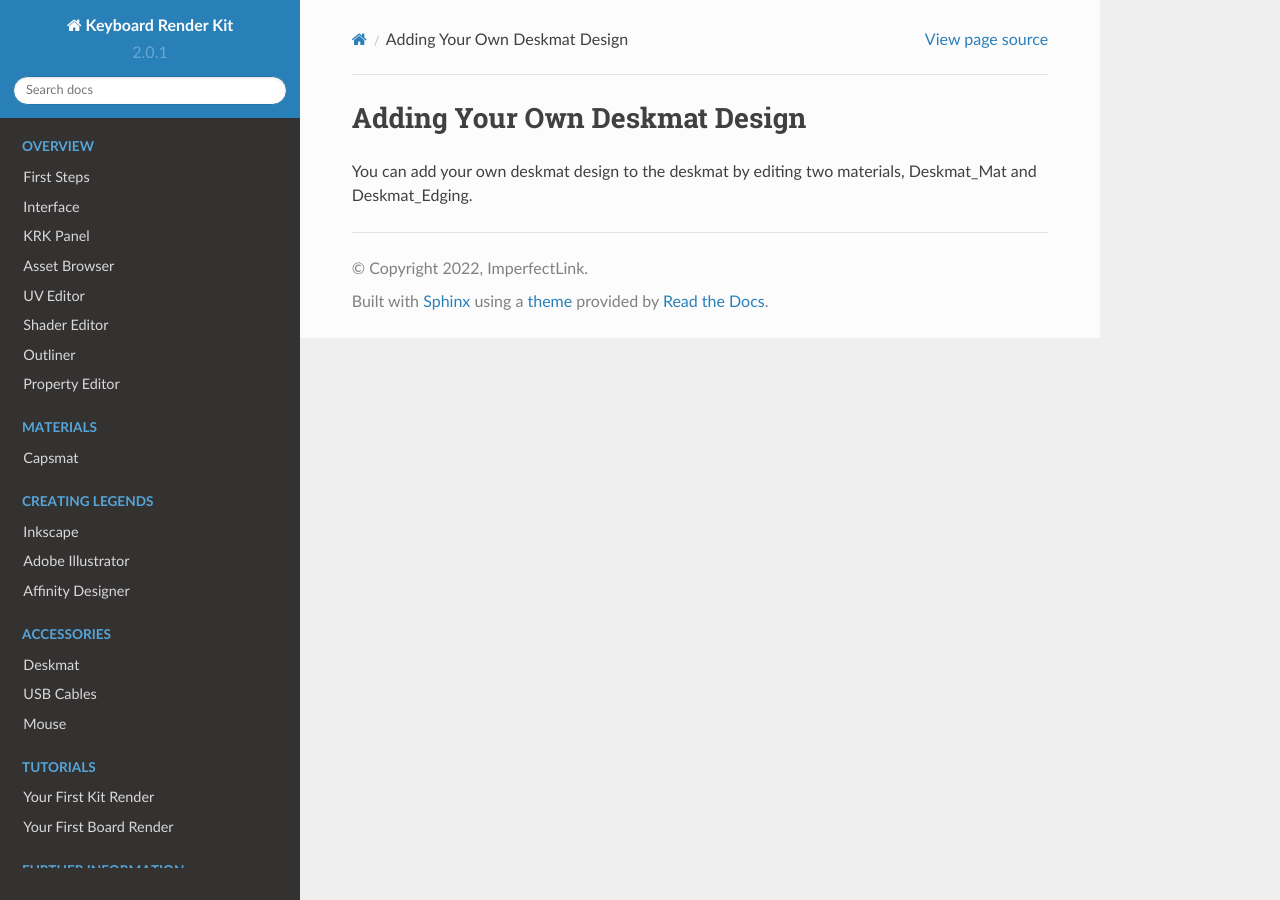
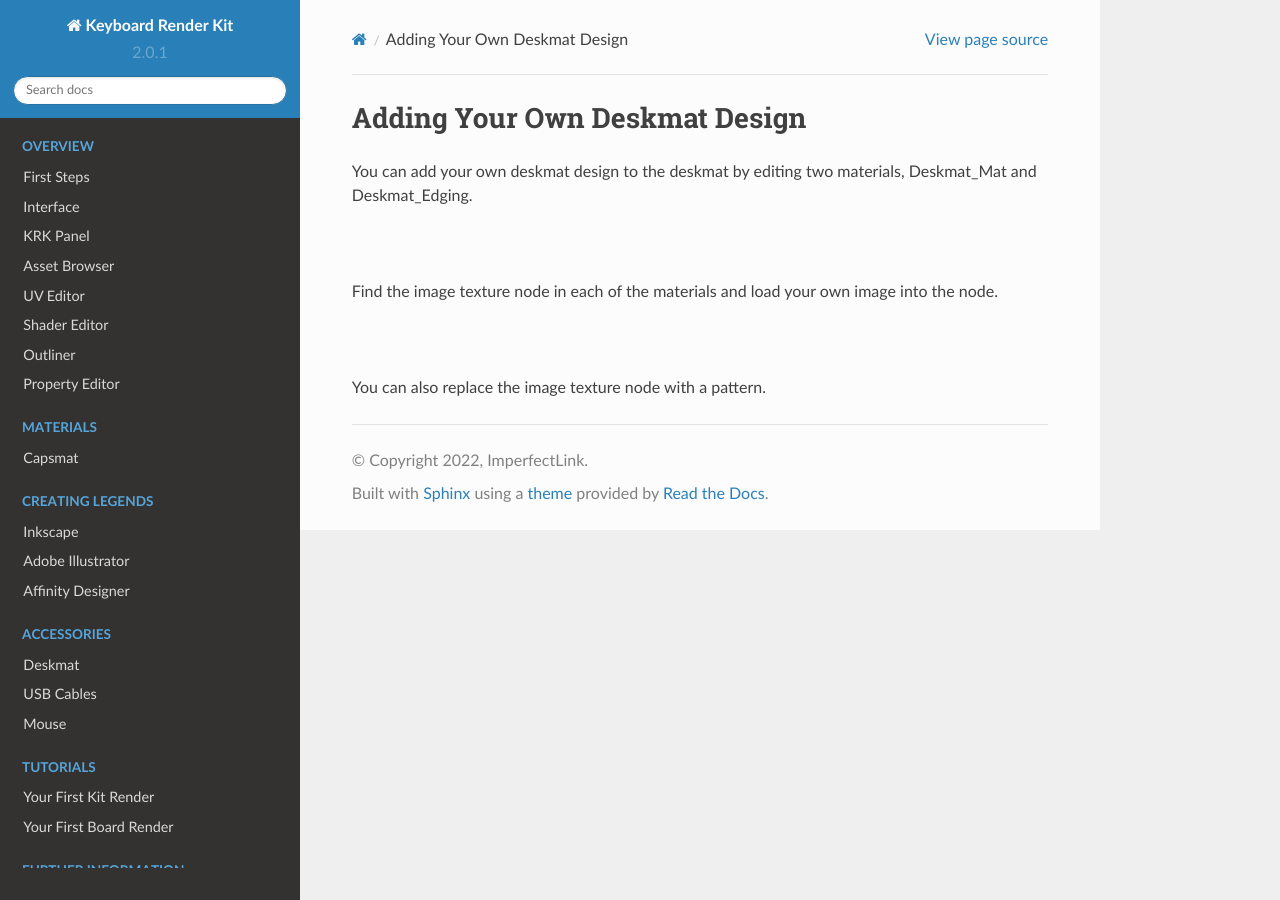
Before and after one commit to imperfectlink/KeyboardRenderKit, a Sphinx documentation site: the page built from docs/source/deskmat_custom.rst, in a window 1280 px wide. Built offline with Sphinx 7.4.7 and the Read the Docs theme 2.0.0, drawn with Linux system fonts in a browser that asks for light colours.

Commit message:
Update deskmat_custom.rst

```diff
--- a/docs/source/deskmat_custom.rst
+++ b/docs/source/deskmat_custom.rst
@@ -2,3 +2,11 @@ Adding Your Own Deskmat Design
 ====
 
 You can add your own deskmat design to the deskmat by editing two materials, Deskmat_Mat and Deskmat_Edging.
+
+|
+
+Find the image texture node in each of the materials and load your own image into the node.
+
+|
+
+You can also replace the image texture node with a pattern.
```
